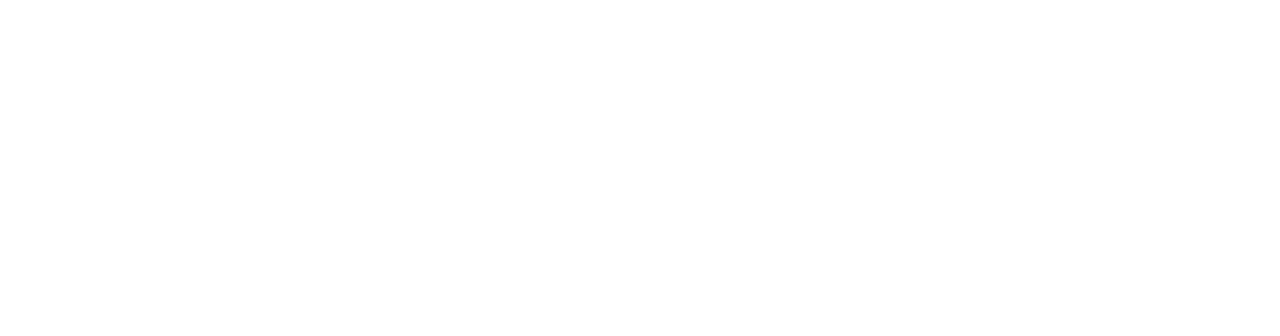
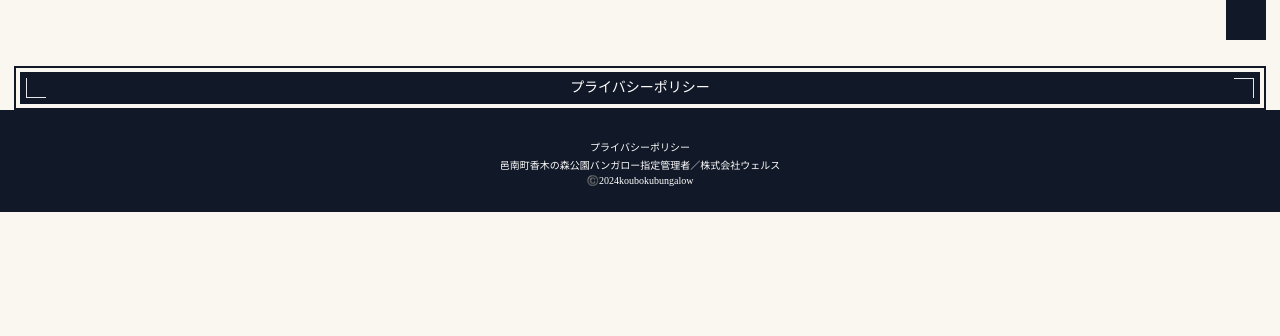
Before and after one commit to nka21/techc-web-project-02, an Astro site: page /privacy in a window 1280 px wide. Built offline with nearby package versions, Linux system fonts and the light colour scheme; Astro itself is replaced by a stand-in of ours; a web font is replaced by a local one.

Commit message:
SecTitleのインポート

```diff
--- a/src/pages/privacy.astro
+++ b/src/pages/privacy.astro
@@ -1,3 +1,12 @@
 ---
 import Layout from '../layouts/Layout.astro';
+import SecTitle from '../components/common/SecTitle.astro';
 ---
+
+<Layout title="プライバシーポリシー">
+    <article class="pt-[66px]">
+        <section>
+            <SecTitle>プライバシーポリシー</SecTitle>
+        </section>
+    </article>
+</Layout>
```
